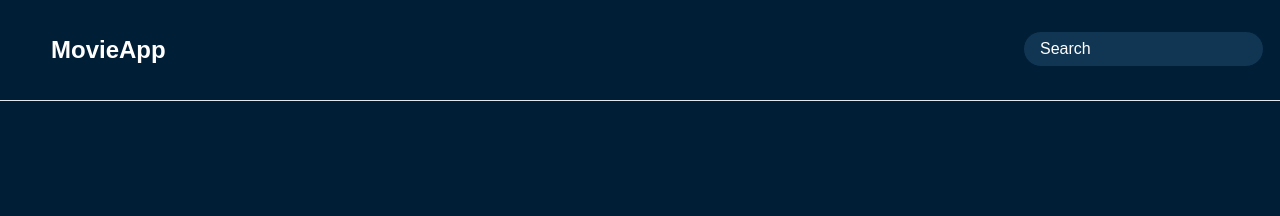
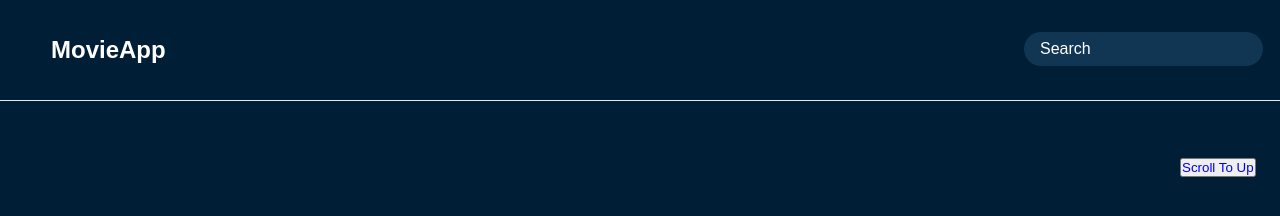
Before and after one commit to Divyaantkj01/Movie-DB, a plain HTML site: page index.html in a window 1280 px wide. Drawn offline with Linux system fonts and the light colour scheme; no server answers.

Commit message:
Added Scroll Button

```diff
--- a/index.html
+++ b/index.html
@@ -16,8 +16,8 @@
             <input type="text" id="search" class="search" placeholder="Search">
         </form>
     </header>
-
     <main id="main"></main>
+    <button><a href="#search" >Scroll To Up</a</button>
     <script src="script.js"></script>
 
 </body>
--- a/style.css
+++ b/style.css
@@ -114,3 +114,11 @@ main {
 .movie:hover .overview{
     transform: translateY(0);
 }
+
+a{
+  text-decoration: none;
+}
+
+button{
+  margin-left: 1180px;
+}
```
